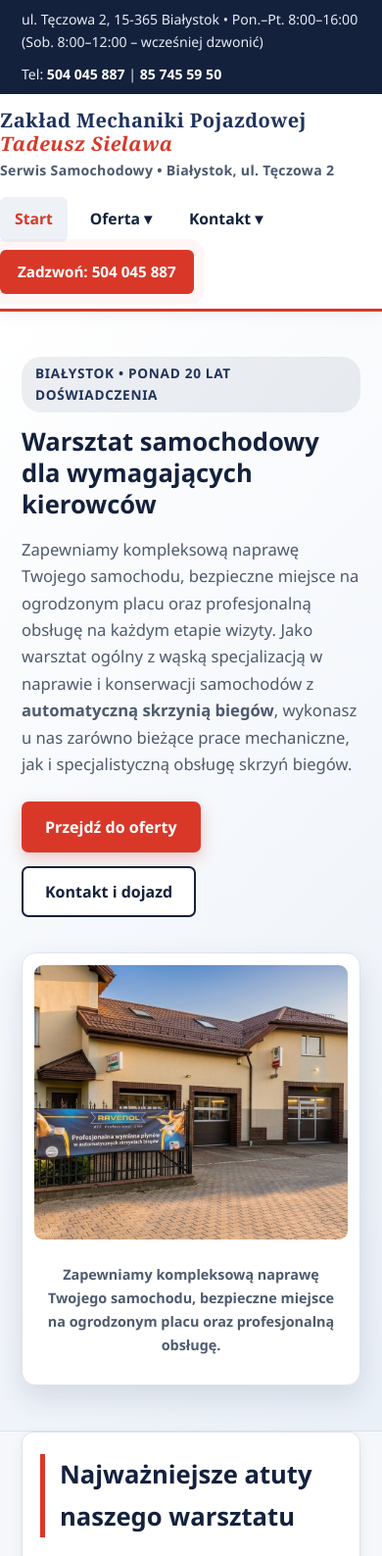
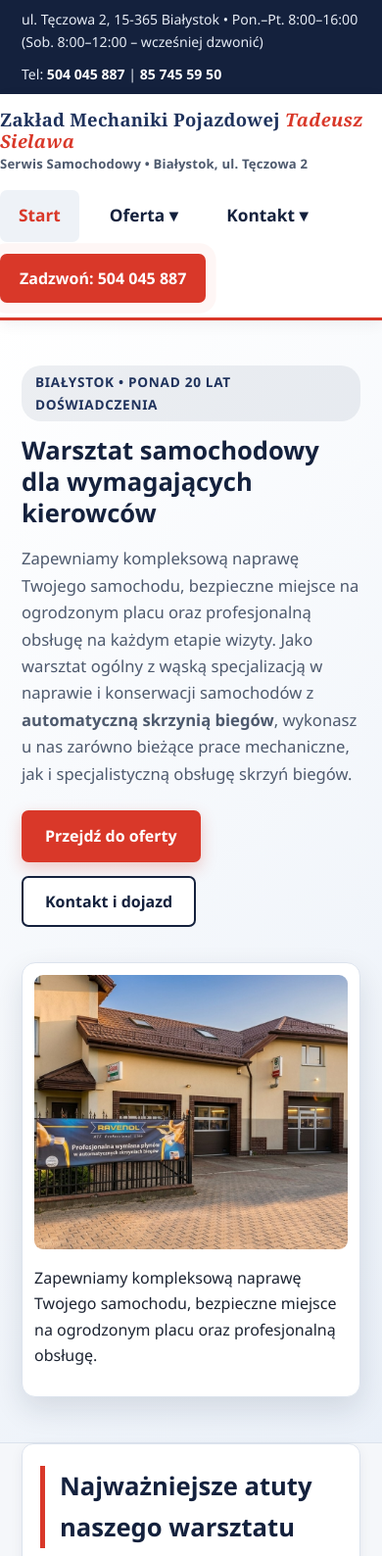
Before and after one commit to Kacper615/Zak-ad-mechaniki-pojazdowej-Tadeusz-Sielawa, a plain HTML site: page index.html in a window 390 px wide. Shown: the top 1588 px of the page at 98% size. Drawn offline with Linux system fonts and the light colour scheme.

Commit message:
Update style.css

```diff
--- a/style.css
+++ b/style.css
@@ -138,7 +138,7 @@ body {
     color: var(--gold);
 }
 
-/* Nagłówek główny - elegancka nazwa tekstowa bez symboli */
+/* Nagłówek główny - nieco mniejsza nazwa tekstowa i większe zakładki */
 header {
     background: rgba(255, 255, 255, 0.97);
     backdrop-filter: blur(8px);
@@ -171,10 +171,10 @@ header.scrolled {
 .brand-wordmark h1 {
     margin: 0;
     font-family: Georgia, 'Times New Roman', serif;
-    font-size: 1.55rem;
+    font-size: 1.3rem;
     color: var(--navy-mid);
     font-weight: 700;
-    letter-spacing: 0.4px;
+    letter-spacing: 0.3px;
     line-height: 1.2;
 }
 
@@ -184,15 +184,15 @@ header.scrolled {
 }
 
 .brand-wordmark .subtitle {
-    margin: 3px 0 0 0;
+    margin: 2px 0 0 0;
     font-family: 'Segoe UI', Roboto, Helvetica, Arial, sans-serif;
-    font-size: 0.88rem;
+    font-size: 0.82rem;
     color: var(--text-secondary);
     font-weight: 600;
-    letter-spacing: 0.3px;
+    letter-spacing: 0.2px;
 }
 
-/* Nawigacja z wysuwanymi zakładkami */
+/* Nawigacja z większymi zakładkami */
 nav ul {
     list-style: none;
     margin: 0;
@@ -200,7 +200,7 @@ nav ul {
     display: flex;
     flex-wrap: wrap;
     align-items: center;
-    gap: 8px;
+    gap: 12px;
 }
 
 nav ul li {
@@ -210,13 +210,13 @@ nav ul li {
 nav ul li a {
     display: inline-flex;
     align-items: center;
-    gap: 6px;
+    gap: 7px;
     color: var(--navy-dark);
     text-decoration: none;
     font-weight: 700;
-    font-size: 0.98rem;
-    padding: 10px 15px;
-    border-radius: 6px;
+    font-size: 1.08rem;
+    padding: 12px 19px;
+    border-radius: 7px;
     transition: background 0.25s ease, color 0.25s ease, transform 0.2s ease;
 }
 
@@ -231,7 +231,7 @@ nav ul li a.active {
     position: absolute;
     top: 100%;
     left: 0;
-    min-width: 275px;
+    min-width: 285px;
     background: var(--bg-white);
     border: 1px solid var(--border-color);
     border-top: 3px solid var(--accent);
@@ -256,9 +256,9 @@ nav ul li a.active {
 .dropdown-menu li a {
     display: block;
     width: 100%;
-    padding: 10px 18px;
+    padding: 11px 18px;
     border-radius: 0;
-    font-size: 0.93rem;
+    font-size: 0.95rem;
     font-weight: 600;
     color: var(--text-main);
     transition: background 0.2s ease, color 0.2s ease, padding-left 0.2s ease;
@@ -273,11 +273,11 @@ nav ul li a.active {
 .header-cta {
     background: var(--accent);
     color: #fff !important;
-    padding: 10px 18px;
-    border-radius: 6px;
+    padding: 12px 20px;
+    border-radius: 7px;
     text-decoration: none;
     font-weight: 700;
-    font-size: 0.95rem;
+    font-size: 1rem;
     transition: background 0.25s ease, transform 0.2s ease;
     animation: pulseGlow 2.8s infinite;
 }
@@ -287,7 +287,7 @@ nav ul li a.active {
     transform: translateY(-2px);
 }
 
-/* Sekcja Hero - jasna, z prawdziwym zdjęciem na pierwszym planie */
+/* Sekcja Hero */
 .hero-section {
     background: linear-gradient(135deg, #ffffff 0%, #eaf0f8 100%);
     border-bottom: 1px solid var(--border-color);
@@ -407,14 +407,6 @@ nav ul li a.active {
 
 .hero-image-card:hover img {
     transform: scale(1.04);
-}
-
-.hero-image-caption {
-    padding: 10px 6px 2px 6px;
-    font-size: 0.9rem;
-    color: var(--text-secondary);
-    text-align: center;
-    font-weight: 600;
 }
 
 /* Sekcje główne */
@@ -625,12 +617,11 @@ details.accordion-item[open] summary::after {
     animation: fadeSlideUp 0.3s ease forwards;
 }
 
-/* Galeria zdjęć bez podpisów pod niższymi zdjęciami */
-.gallery-grid {
+/* Galeria 2 prawdziwych zdjęć na stronie głównej */
+.gallery-grid-two {
     display: grid;
-    grid-template-columns: repeat(auto-fit, minmax(290px, 1fr));
-    gap: 22px;
-    margin-top: 20px;
+    grid-template-columns: repeat(2, 1fr);
+    gap: 24px;
 }
 
 .gallery-card {
@@ -648,7 +639,7 @@ details.accordion-item[open] summary::after {
 
 .gallery-img-wrap {
     overflow: hidden;
-    height: 245px;
+    height: 300px;
 }
 
 .gallery-img {
@@ -660,7 +651,7 @@ details.accordion-item[open] summary::after {
 }
 
 .gallery-card:hover .gallery-img {
-    transform: scale(1.07);
+    transform: scale(1.06);
 }
 
 /* Sekcja ocen Google */
@@ -762,7 +753,7 @@ details.accordion-item[open] summary::after {
     gap: 12px;
 }
 
-/* Podstrona Oferta - od ogółu do szczegółu */
+/* Podstrona Oferta */
 .spec-grid {
     display: grid;
     grid-template-columns: repeat(auto-fit, minmax(310px, 1fr));
@@ -903,7 +894,8 @@ footer p {
 
 @media (max-width: 860px) {
     .hero-grid,
-    .tech-banner {
+    .tech-banner,
+    .gallery-grid-two {
         grid-template-columns: 1fr;
     }
     .hero-image-card img {
@@ -916,7 +908,7 @@ footer p {
         grid-template-columns: 1fr;
     }
     .brand-wordmark h1 {
-        font-size: 1.25rem;
+        font-size: 1.15rem;
     }
     .card-section {
         padding: 22px 18px;
```
